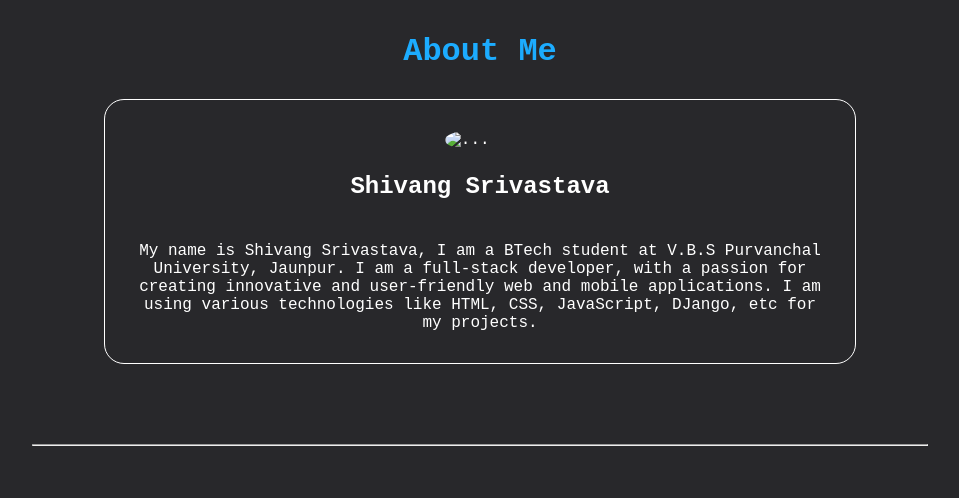
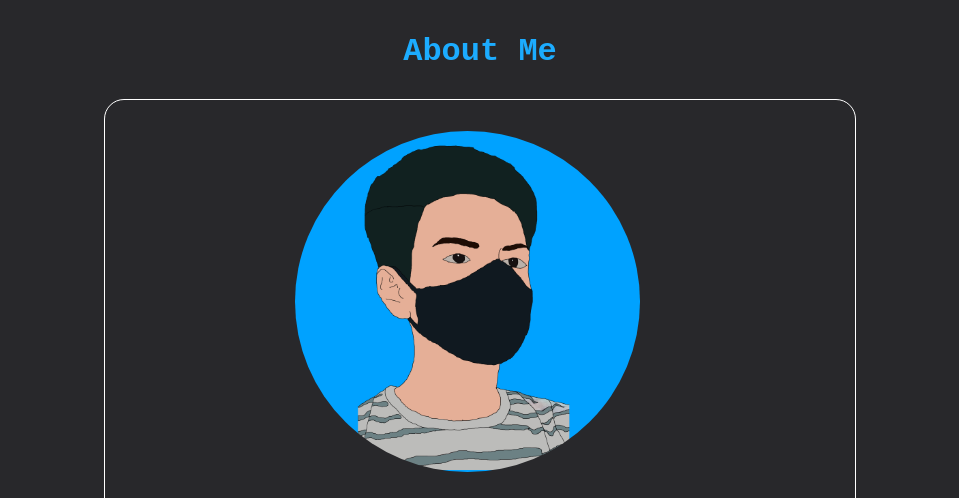
Before and after one commit to ShivangSrivastava/Portfolio, a plain HTML site: page index.html in a window 1280 px wide. Shown: the part 1780-2278 px from the top of the page, without its empty margins (160-1119 px from the left). Drawn offline with Linux system fonts and the light colour scheme; the site is published under a folder, as on GitHub Pages, so addresses that start at the root find nothing; a web font is replaced by a local one.

Commit message:
Update index.html

```diff
--- a/index.html
+++ b/index.html
@@ -126,7 +126,7 @@
       <h1>About Me</h1>
       <div class="container">
         <div class="card aboutMeDiv">
-          <img src="/image/Shivang.jpg" alt="..." />
+          <img src="./image/Shivang.jpg" alt="..." />
           <a href="https://github.com/ShivangSrivastava"><h3>Shivang Srivastava</h3></a>
           <p>
         My name is Shivang Srivastava, I am a BTech student at V.B.S Purvanchal
```
